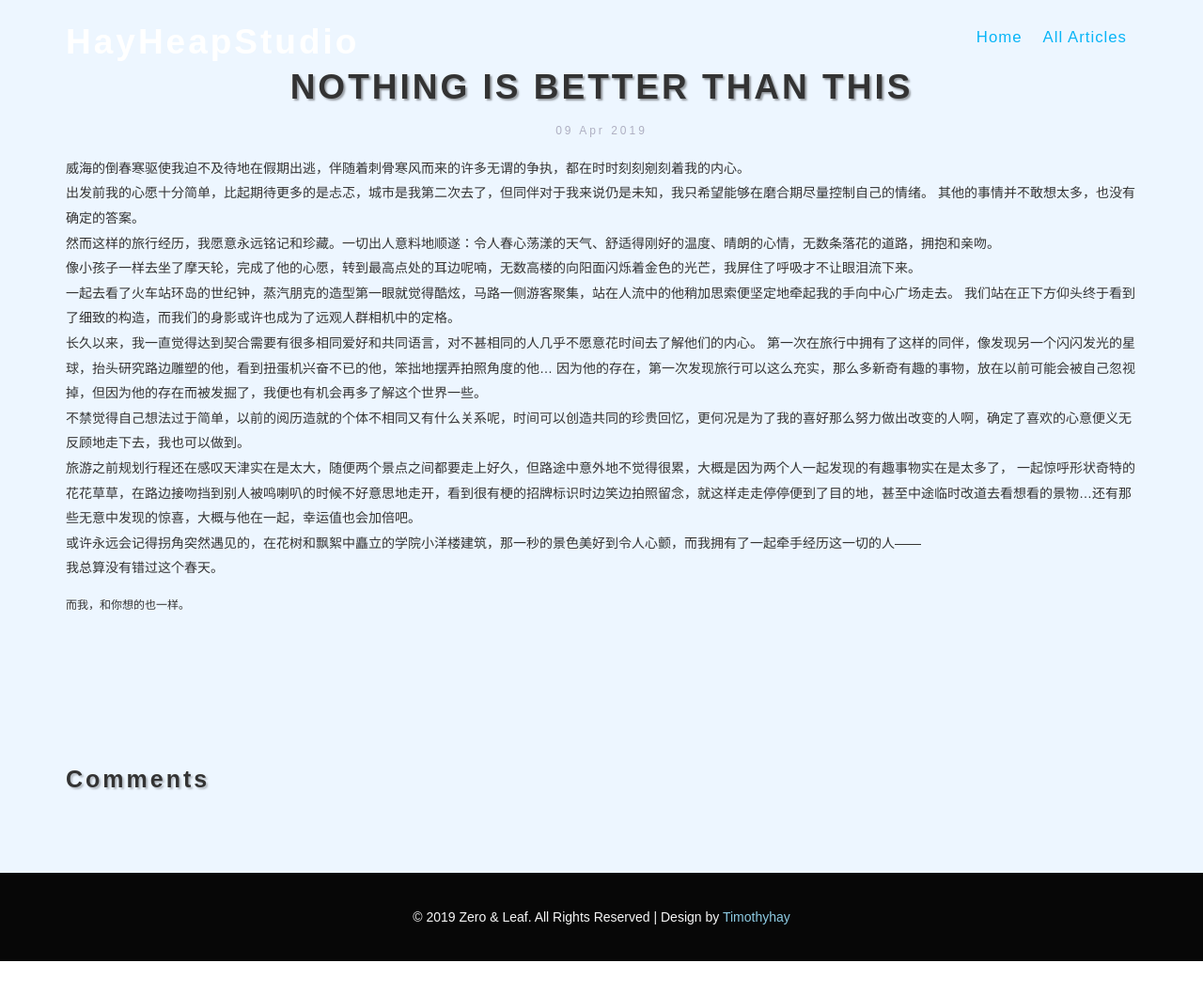
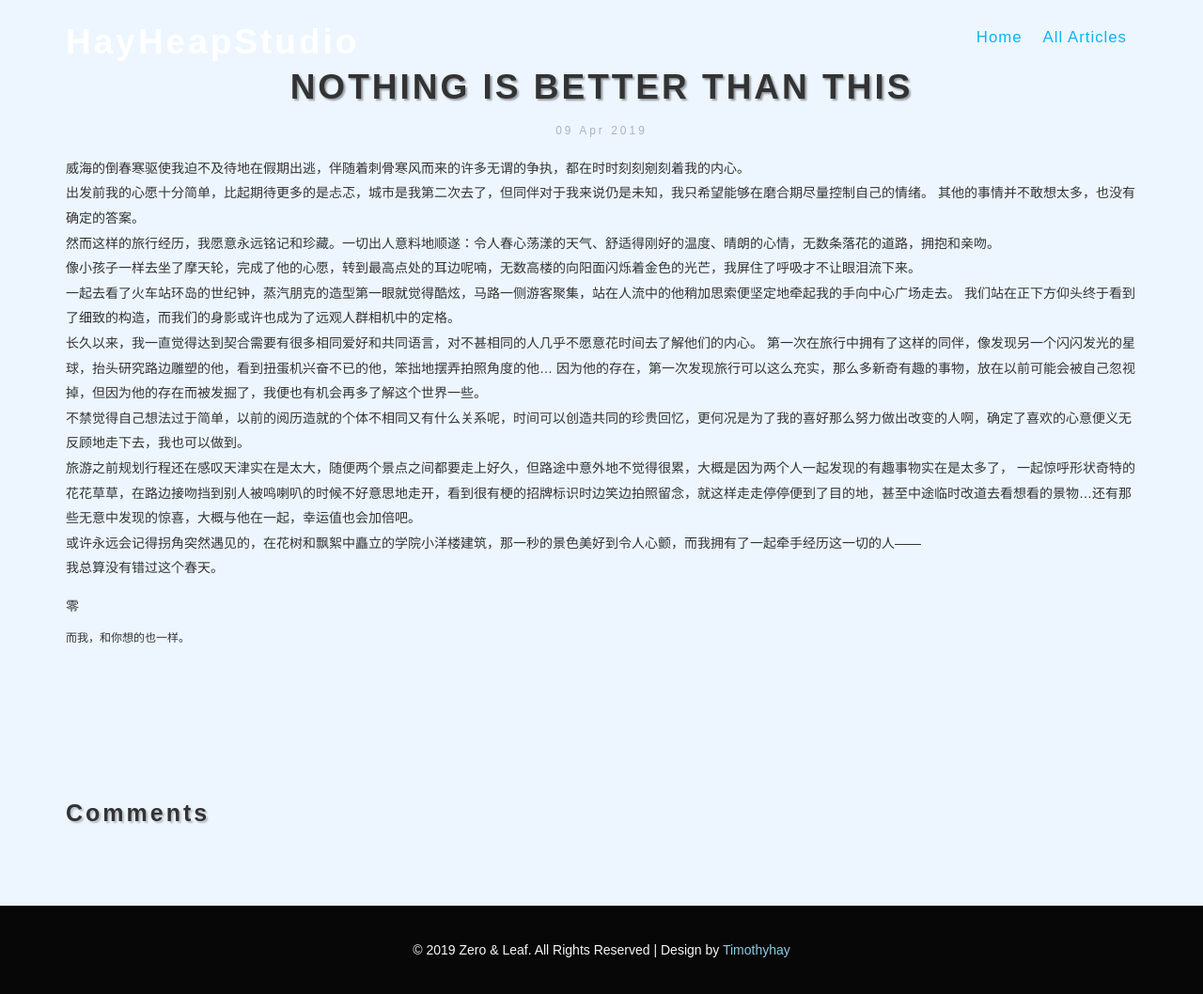
Before and after one commit to Timothyhay/TimothyhayHeap, a Jekyll site: the page built from _posts/2019-04-09-springmelody.html, in a window 1280 px wide. Shown: the whole page at 94% size. Built offline with Jekyll 4.4.1, drawn with Linux system fonts in a browser that asks for light colours; comment, search, counter and statistics services are not loaded; before the commit the page ends 1023 px from its top, so only the background shows below that.

Commit message:
Update 2019-04-09-springmelody.html

```diff
--- a/_posts/2019-04-09-springmelody.html
+++ b/_posts/2019-04-09-springmelody.html
@@ -26,10 +26,11 @@ comments: true
 	一起惊呼形状奇特的花花草草，在路边接吻挡到别人被鸣喇叭的时候不好意思地走开，看到很有梗的招牌标识时边笑边拍照留念，就这样走走停停便到了目的地，甚至中途临时改道去看想看的景物…还有那些无意中发现的惊喜，大概与他在一起，幸运值也会加倍吧。</p>
 	<p>或许永远会记得拐角突然遇见的，在花树和飘絮中矗立的学院小洋楼建筑，那一秒的景色美好到令人心颤，而我拥有了一起牵手经历这一切的人——</p>
 	<p>我总算没有错过这个春天。</p>
+	<br>
+	<h5>零</h5>
 
 
-
-	<br/>
+	<br>
 
 
 
```
